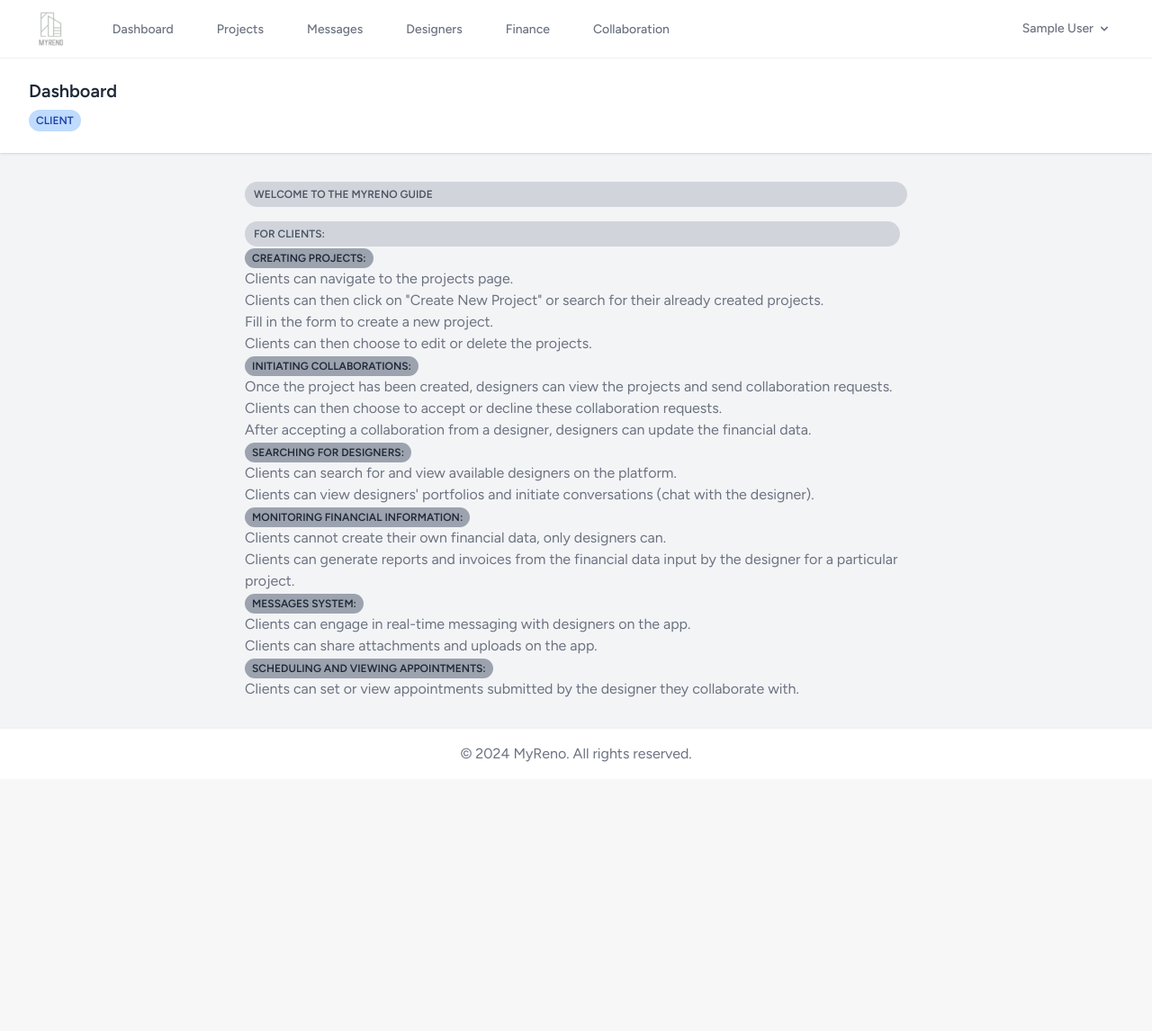
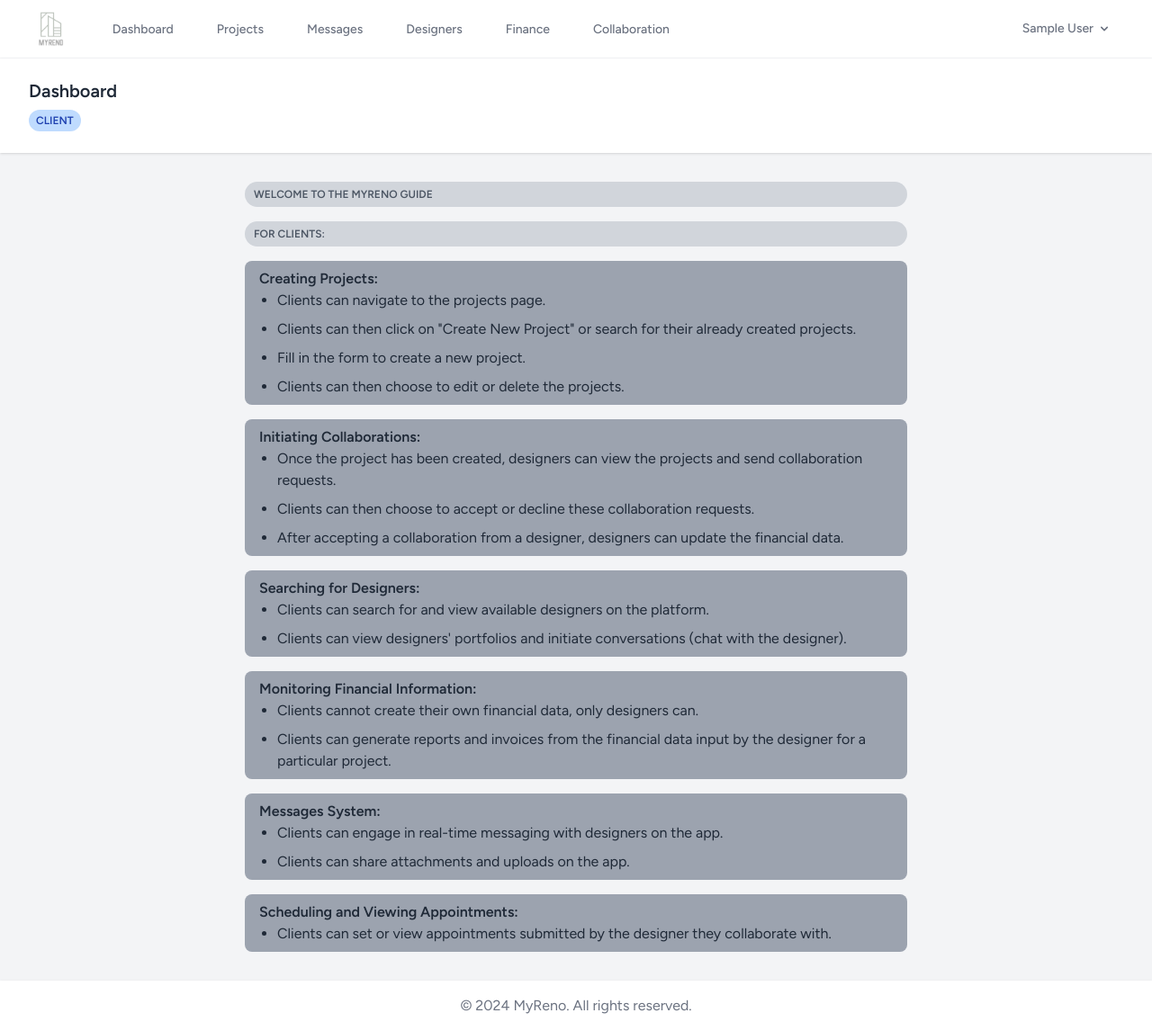
Before and after one commit to syddgrt/FYPmyReno, a Laravel app: page /guides in a window 1280 px wide. Shown: the whole page at 90% size. Before the commit the page ends 847 px from the top, so only its background shows below. Run offline with Laravel 10, Linux system fonts and the light colour scheme; a user stored in the database is signed in; tables that the repository leaves empty hold one stand-in row (values such as "Sample post"); style sheets or scripts are compiled from the project's sources; parts of the project's set-up code (start-up, migrations or seed data) failed here and were passed over.

Commit message:
Finalized maybe

```diff
--- a/composer.json
+++ b/composer.json
@@ -13,7 +13,8 @@
         "laravel/sanctum": "^3.3",
         "laravel/tinker": "^2.8",
         "munafio/chatify": "^1.6",
-        "spatie/laravel-pdf": "^1.5"
+        "spatie/laravel-pdf": "^1.5",
+        "stripe/stripe-php": "^14.9"
     },
     "require-dev": {
         "fakerphp/faker": "^1.9.1",
--- a/resources/views/admin/finances.blade.php
+++ b/resources/views/admin/finances.blade.php
@@ -175,7 +175,7 @@
                         </th>
 
                         <th>
-                          Estimation Cost (by Designer)
+                          Actual Cost (by Designer)
                         </th>
 
                         <th>
--- a/resources/views/finances/create.blade.php
+++ b/resources/views/finances/create.blade.php
@@ -51,7 +51,7 @@
 
                             <!-- Cost Estimation (Visible to all users) -->
                             <div>
-                                <label for="cost_estimation" class="block text-sm font-medium text-gray-700">Proposed Cost (RM)</label>
+                                <label for="cost_estimation" class="block text-sm font-medium text-gray-700">Proposed/Estimation Cost (RM)</label>
                                 <input type="number" name="cost_estimation" id="cost_estimation" required class="mt-1 focus:ring-indigo-500 focus:border-indigo-500 block w-full shadow-sm sm:text-sm border-gray-300 rounded-md">
                             </div>
 
@@ -59,7 +59,7 @@
                             @if(auth()->user()->role == 'DESIGNER')
                                 <!-- Actual Cost -->
                                 <div>
-                                    <label for="actual_cost" class="block text-sm font-medium text-gray-700">Estimation Cost (RM)</label>
+                                    <label for="actual_cost" class="block text-sm font-medium text-gray-700">Actual Cost (RM)</label>
                                     <input type="number" name="actual_cost" id="actual_cost" required class="mt-1 focus:ring-indigo-500 focus:border-indigo-500 block w-full shadow-sm sm:text-sm border-gray-300 rounded-md">
                                 </div>
 
--- a/resources/views/finances/edit.blade.php
+++ b/resources/views/finances/edit.blade.php
@@ -25,7 +25,7 @@
                             </div>
 
                             <div>
-                                <label for="cost_estimation" class="block text-sm font-medium text-gray-700">Proposed Cost (RM)</label>
+                                <label for="cost_estimation" class="block text-sm font-medium text-gray-700">Proposed/Estimation Cost (RM)</label>
                                 <input type="number" name="cost_estimation" id="cost_estimation" value="{{ $finance->cost_estimation }}" required class="mt-1 focus:ring-indigo-500 focus:border-indigo-500 block w-full shadow-sm sm:text-sm border-gray-300 rounded-md">
                             </div>
 
@@ -33,7 +33,7 @@
                             @if (Auth::user()->role === 'DESIGNER')
                                 <!-- Actual Cost -->
                                 <div>
-                                    <label for="actual_cost" class="block text-sm font-medium text-gray-700">Estimation Cost (RM)</label>
+                                    <label for="actual_cost" class="block text-sm font-medium text-gray-700">Actual/Cost(RM)</label>
                                     <input type="number" name="actual_cost" id="actual_cost" value="{{ $finance->actual_cost }}" required class="mt-1 focus:ring-indigo-500 focus:border-indigo-500 block w-full shadow-sm sm:text-sm border-gray-300 rounded-md">
                                 </div>
 
--- a/resources/views/finances/index.blade.php
+++ b/resources/views/finances/index.blade.php
@@ -40,8 +40,8 @@
                                     <tr class="bg-gray-200">
                                         <th class="px-1.5 py-3 text-left text-xs font-medium text-black-500 uppercase tracking-wider">Project ID</th>
                                         <th class="px-6 py-3 text-left text-xs font-medium text-black-500 uppercase tracking-wider">Project Title</th>
-                                        <th class="px-6 py-3 text-left text-xs font-medium text-black-500 uppercase tracking-wider">Client Budget</th>
-                                        <th class="px-6 py-3 text-left text-xs font-medium text-black-500 uppercase tracking-wider">Estimation Cost</th>
+                                        <th class="px-6 py-3 text-left text-xs font-medium text-black-500 uppercase tracking-wider">Estimation/Proposed Cost</th>
+                                        <th class="px-6 py-3 text-left text-xs font-medium text-black-500 uppercase tracking-wider">Actual Cost</th>
                                         <th class="px-6 py-3 text-left text-xs font-medium text-black-500 uppercase tracking-wider">Tax</th>
                                         <th class="px-4 py-3 text-left text-xs font-medium text-black-500 uppercase tracking-wider">Additional Fees</th>
                                         <th class="px-6 py-3 text-left text-xs font-medium text-black-500 uppercase tracking-wider">Total Cost</th>
@@ -88,7 +88,7 @@
                         <h2 class="text-xl font-semibold mb-2">Total Summary</h2>
                         <div class="grid grid-cols-1 md:grid-cols-2 lg:grid-cols-3 gap-4">
                             <div class="bg-green-500 text-white p-4 rounded">
-                                <h3 class="text-lg font-semibold mb-2">Total Actual Cost</h3>
+                                <h3 class="text-lg font-semibold mb-2">Total Estimation Cost</h3>
                                 <p class="text-3xl font-bold">RM{{ number_format($totalActualCost, 2) }}</p>
                             </div>
                             <div class="bg-yellow-500 text-white p-4 rounded">
--- a/resources/views/guides/index.blade.php
+++ b/resources/views/guides/index.blade.php
@@ -12,75 +12,91 @@
 
         @if($userRole === 'CLIENT')
             <!-- For Clients -->
-            <h2 class="bg-gray-300 text-gray-600 px-2.5 py-1.5 rounded-full uppercase text-xs font-bold mr-2">For Clients:</h2>
-            <p><span class="bg-gray-400 text-gray-800 px-2 py-1 rounded-full uppercase text-xs font-bold mr-2">Creating Projects:</span></p>
-            <ol>
-                <li><span class="text-gray-500">Clients can navigate to the projects page.</span></li>
-                <li><span class="text-gray-500">Clients can then click on "Create New Project" or search for their already created projects.</span></li>
-                <li><span class="text-gray-500">Fill in the form to create a new project.</span></li>
-                <li><span class="text-gray-500">Clients can then choose to edit or delete the projects.</span></li>
-            </ol>
-
-            <p><span class="bg-gray-400 text-gray-800 px-2 py-1 rounded-full uppercase text-xs font-bold mr-2">Initiating Collaborations:</span></p>
-            <ol>
-                <li><span class="text-gray-500">Once the project has been created, designers can view the projects and send collaboration requests.</span></li>
-                <li><span class="text-gray-500">Clients can then choose to accept or decline these collaboration requests.</span></li>
-                <li><span class="text-gray-500">After accepting a collaboration from a designer, designers can update the financial data.</span></li>
-            </ol>
-
-            <p><span class="bg-gray-400 text-gray-800 px-2 py-1 rounded-full uppercase text-xs font-bold mr-2">Searching for Designers:</span></p>
-            <ol>
-                <li><span class="text-gray-500">Clients can search for and view available designers on the platform.</span></li>
-                <li><span class="text-gray-500">Clients can view designers' portfolios and initiate conversations (chat with the designer).</span></li>
-            </ol>
-
-            <p><span class="bg-gray-400 text-gray-800 px-2 py-1 rounded-full uppercase text-xs font-bold mr-2">Monitoring Financial Information:</span></p>
-            <ol>
-                <li><span class="text-gray-500">Clients cannot create their own financial data, only designers can.</span></li>
-                <li><span class="text-gray-500">Clients can generate reports and invoices from the financial data input by the designer for a particular project.</span></li>
-            </ol>
-
-            <p><span class="bg-gray-400 text-gray-800 px-2 py-1 rounded-full uppercase text-xs font-bold mr-2">Messages System:</span></p>
-            <ol>
-                <li><span class="text-gray-500">Clients can engage in real-time messaging with designers on the app.</span></li>
-                <li><span class="text-gray-500">Clients can share attachments and uploads on the app.</span></li>
-            </ol>
-
-            <p><span class="bg-gray-400 text-gray-800 px-2 py-1 rounded-full uppercase text-xs font-bold mr-2">Scheduling and Viewing Appointments:</span></p>
-            <ol>
-                <li><span class="text-gray-500">Clients can set or view appointments submitted by the designer they collaborate with.</span></li>
-            </ol>
+            <h2 class="bg-gray-300 text-gray-600 px-2.5 py-1.5 rounded-full uppercase text-xs font-bold mb-4">For Clients:</h2>
+            <div class="space-y-4">
+                <div class="bg-gray-400 text-gray-800 px-4 py-2 rounded-lg">
+                    <p class="font-semibold">Creating Projects:</p>
+                    <ul class="list-disc pl-5 space-y-2">
+                        <li>Clients can navigate to the projects page.</li>
+                        <li>Clients can then click on "Create New Project" or search for their already created projects.</li>
+                        <li>Fill in the form to create a new project.</li>
+                        <li>Clients can then choose to edit or delete the projects.</li>
+                    </ul>
+                </div>
+                <div class="bg-gray-400 text-gray-800 px-4 py-2 rounded-lg">
+                    <p class="font-semibold">Initiating Collaborations:</p>
+                    <ul class="list-disc pl-5 space-y-2">
+                        <li>Once the project has been created, designers can view the projects and send collaboration requests.</li>
+                        <li>Clients can then choose to accept or decline these collaboration requests.</li>
+                        <li>After accepting a collaboration from a designer, designers can update the financial data.</li>
+                    </ul>
+                </div>
+                <div class="bg-gray-400 text-gray-800 px-4 py-2 rounded-lg">
+                    <p class="font-semibold">Searching for Designers:</p>
+                    <ul class="list-disc pl-5 space-y-2">
+                        <li>Clients can search for and view available designers on the platform.</li>
+                        <li>Clients can view designers' portfolios and initiate conversations (chat with the designer).</li>
+                    </ul>
+                </div>
+                <div class="bg-gray-400 text-gray-800 px-4 py-2 rounded-lg">
+                    <p class="font-semibold">Monitoring Financial Information:</p>
+                    <ul class="list-disc pl-5 space-y-2">
+                        <li>Clients cannot create their own financial data, only designers can.</li>
+                        <li>Clients can generate reports and invoices from the financial data input by the designer for a particular project.</li>
+                    </ul>
+                </div>
+                <div class="bg-gray-400 text-gray-800 px-4 py-2 rounded-lg">
+                    <p class="font-semibold">Messages System:</p>
+                    <ul class="list-disc pl-5 space-y-2">
+                        <li>Clients can engage in real-time messaging with designers on the app.</li>
+                        <li>Clients can share attachments and uploads on the app.</li>
+                    </ul>
+                </div>
+                <div class="bg-gray-400 text-gray-800 px-4 py-2 rounded-lg">
+                    <p class="font-semibold">Scheduling and Viewing Appointments:</p>
+                    <ul class="list-disc pl-5 space-y-2">
+                        <li>Clients can set or view appointments submitted by the designer they collaborate with.</li>
+                    </ul>
+                </div>
+            </div>
 
         @elseif($userRole === 'DESIGNER')
             <!-- For Designers -->
             <h2 class="text-lg font-semibold mb-2">For Designers:</h2>
-            <p><span class="bg-gray-400 text-gray-800 px-2 py-1 rounded-full uppercase text-xs font-bold mr-2">Initiating Collaborations:</span></p>
-            <ol>
-                <li><span class="text-gray-500">Designers can request collaboration when viewing available projects on the system.</span></li>
-            </ol>
-
-            <p><span class="bg-gray-400 text-gray-800 px-2 py-1 rounded-full uppercase text-xs font-bold mr-2">Creating and Modifying Portfolios:</span></p>
-            <ol>
-                <li><span class="text-gray-500">Designers can modify their portfolio by clicking on "Modify Portfolio".</span></li>
-            </ol>
-
-            <p><span class="bg-gray-400 text-gray-800 px-2 py-1 rounded-full uppercase text-xs font-bold mr-2">Using the message system:</span></p>
-            <ol>
-                <li><span class="text-gray-500">Designers can engage in real-time messaging with clients on the app.</span></li>
-            </ol>
-
-            <p><span class="bg-gray-400 text-gray-800 px-2 py-1 rounded-full uppercase text-xs font-bold mr-2">Monitoring Client's Project Financial Data:</span></p>
-            <ol>
-                <li><span class="text-gray-500">Designers can create financial data for a project they collaborate on by clicking on "Add Financial Data".</span></li>
-                <li><span class="text-gray-500">Designers can generate financial data into invoices.</span></li>
-            </ol>
-
-            <p><span class="bg-gray-400 text-gray-800 px-2 py-1 rounded-full uppercase text-xs font-bold mr-2">Scheduling and Viewing Appointments:</span></p>
-            <ol>
-                <li><span class="text-gray-500">Designers can schedule appointments with clients.</span></li>
-                <li><span class="text-gray-500">Designers can view created appointments with clients.</span></li>
-            </ol>
-
+            <div class="space-y-4">
+                <div class="bg-gray-400 text-gray-800 px-4 py-2 rounded-lg">
+                    <p class="font-semibold">Initiating Collaborations:</p>
+                    <ul class="list-disc pl-5 space-y-2">
+                        <li>Designers can request collaboration when viewing available projects on the system.</li>
+                    </ul>
+                </div>
+                <div class="bg-gray-400 text-gray-800 px-4 py-2 rounded-lg">
+                    <p class="font-semibold">Creating and Modifying Portfolios:</p>
+                    <ul class="list-disc pl-5 space-y-2">
+                        <li>Designers can modify their portfolio by clicking on "Modify Portfolio".</li>
+                    </ul>
+                </div>
+                <div class="bg-gray-400 text-gray-800 px-4 py-2 rounded-lg">
+                    <p class="font-semibold">Using the message system:</p>
+                    <ul class="list-disc pl-5 space-y-2">
+                        <li>Designers can engage in real-time messaging with clients on the app.</li>
+                    </ul>
+                </div>
+                <div class="bg-gray-400 text-gray-800 px-4 py-2 rounded-lg">
+                    <p class="font-semibold">Monitoring Client's Project Financial Data:</p>
+                    <ul class="list-disc pl-5 space-y-2">
+                        <li>Designers can create financial data for a project they collaborate on by clicking on "Add Financial Data".</li>
+                        <li>Designers can generate financial data into invoices.</li>
+                    </ul>
+                </div>
+                <div class="bg-gray-400 text-gray-800 px-4 py-2 rounded-lg">
+                    <p class="font-semibold">Scheduling and Viewing Appointments:</p>
+                    <ul class="list-disc pl-5 space-y-2">
+                        <li>Designers can schedule appointments with clients.</li>
+                        <li>Designers can view created appointments with clients.</li>
+                    </ul>
+                </div>
+            </div>
         @endif
 
     </div>
--- a/resources/views/pdfReport.blade.php
+++ b/resources/views/pdfReport.blade.php
@@ -139,7 +139,7 @@
             <th>Amount (RM)</th>
         </tr>
         <tr>
-            <td>Estimation Cost</td>
+            <td>Actual Cost</td>
             <td>{{ number_format($finance->actual_cost, 2) }}</td>
         </tr>
         <tr>
--- a/resources/views/welcome.blade.php
+++ b/resources/views/welcome.blade.php
@@ -61,7 +61,7 @@
           <!-- <li><a href="/">Portfolio</a></li>        -->
           @if (Route::has('login'))
                     @auth
-                        <li><a href="{{ url('/dashboard') }}">Dashboard</a></li>
+
                         <a href="{{ url('/dashboard') }}" class="font-semibold text-gray-600 hover:text-gray-900 dark:text-gray-400 dark:hover:text-white focus:outline focus:outline-2 focus:rounded-sm focus:outline-red-500">Dashboard</a>
                     @else
 
--- a/routes/web.php
+++ b/routes/web.php
@@ -15,6 +15,7 @@ use App\Http\Controllers\ReviewsController;
 use Barryvdh\DomPDF\Facade\Pdf;
 use App\Http\Controllers\PDFController;
 use App\Http\Controllers\GuideController;
+use App\Http\Controllers\PaymentController;
 
 /*
 |--------------------------------------------------------------------------
@@ -107,6 +108,9 @@ Route::middleware(['auth', 'verified'])->group(function () {
     Route::post('/appointments', [SchedulesController::class, 'store'])->name('schedules.store');
     Route::get('/appointments/{id}', [SchedulesController::class, 'show'])->name('appointments.show');
 
+    Route::get('/payment/{project}', [PaymentController::class, 'showPaymentPage'])->name('payment');
+    Route::post('/payment/{project}', [PaymentController::class, 'processPayment'])->name('process.payment');
+
     Route::get('/guides', [GuideController::class, 'index'])->name('guides.index');
 
 
```
Also changed, not shown: app/Http/Controllers/PaymentController.php (added, +37 -0 lines), resources/views/collaborations/index.blade.php (+4 -3 lines), resources/views/finances/show.blade.php (+12 -6 lines), resources/views/payment.blade.php (added, +101 -0 lines), public/assets/js/analytics.js, 1 other file.
